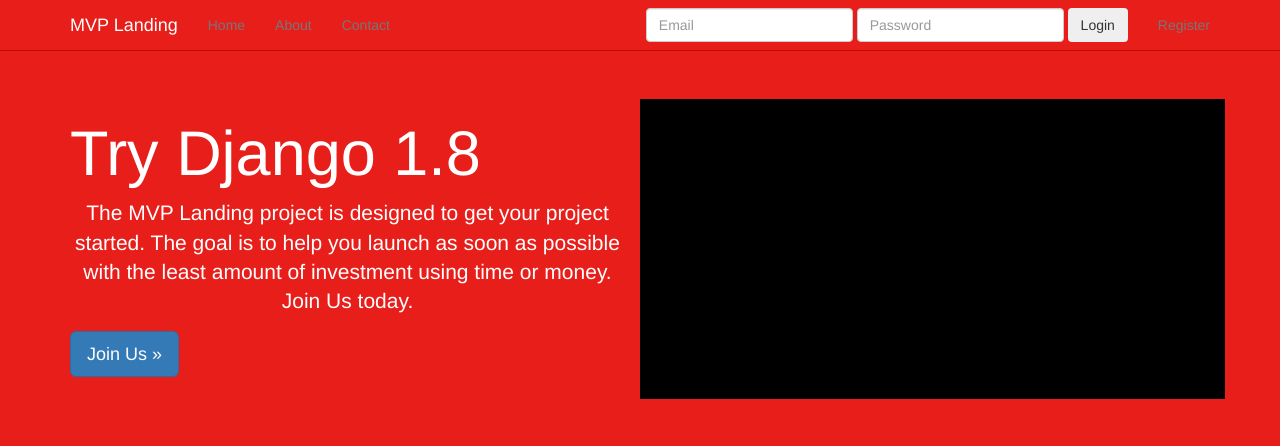
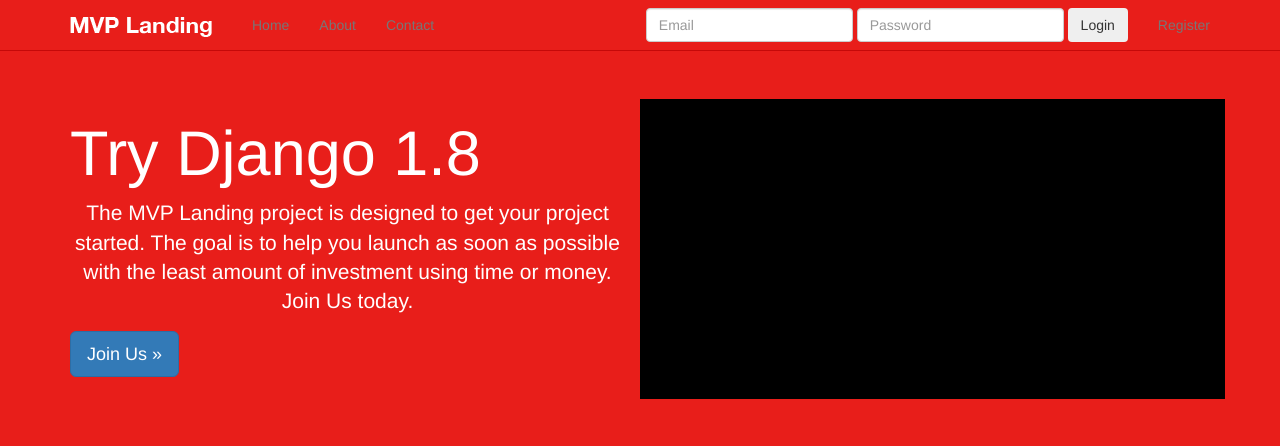
Before and after one commit to N0tY0rUzer/trydjango18, a Django app: page / in a window 1280 px wide. Shown: the top 446 px of the page. Run offline with Django 3.2, Linux system fonts and the light colour scheme; some libraries are stand-ins or nearby versions.

Commit message:
Add logo via staticfiles to navbar

```diff
--- a/src/templates/navbar.html
+++ b/src/templates/navbar.html
@@ -1,3 +1,4 @@
+{% load staticfiles %}
  <!-- Static navbar -->
     <nav class="navbar navbar-default navbar-static-top">
       <!-- Container non fluid!!! -->
@@ -9,7 +10,7 @@
             <span class="icon-bar"></span>
             <span class="icon-bar"></span>
           </button>
-          <a class="navbar-brand" href="{% url 'home' %}">MVP Landing</a>
+          <a class="navbar-brand" href="{% url 'home' %}"><img src="{% static 'img/mvp_landing_logo.png' %}" /> </a>
         </div>
         <div id="navbar" class="navbar-collapse collapse">
           <ul class="nav navbar-nav">
```
Also changed, not shown: src/static_in_pro/our_static/img/mvp_landing_logo.png (added).
